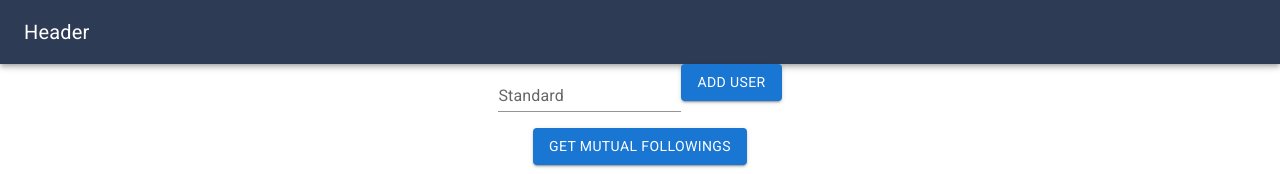
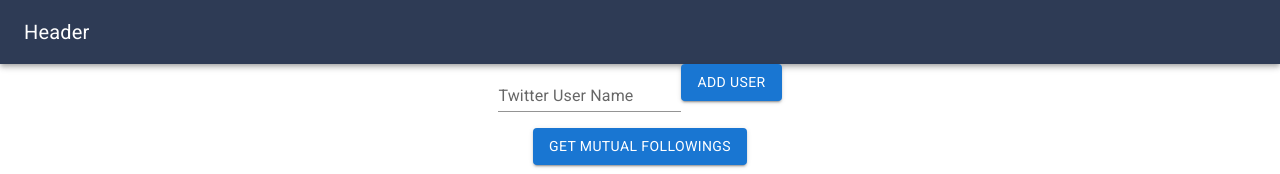
Before and after one commit to garyouyang9449/findMutualFriends, a React (Create React App) app in the folder client/: page / in a window 1280 px wide. Shown: the top 174 px of the page. Built offline with nearby package versions, Linux system fonts and the light colour scheme.

Commit message:
added custom input twitter user on the client

```diff
--- a/client/src/components/Home.tsx
+++ b/client/src/components/Home.tsx
@@ -24,7 +24,10 @@ const Home = () => {
         direction="column"
         alignItems="center"
       >
-        <TwitterUsers />
+        <TwitterUsers
+          users={users}
+          setUsers={setUsers}
+        />
         <MutualFollowings
           users={users}
           setMutualFollowings={setMutualFollowings}
--- a/client/src/components/TwitterUsers/TwitterUsers.jsx
+++ b/client/src/components/TwitterUsers/TwitterUsers.jsx
@@ -1,13 +1,43 @@
-import React from 'react';
+import React, { useState } from 'react';
 import Button from '@mui/material/Button';
 import TextField from '@mui/material/TextField';
 import { Grid } from '@mui/material';
 
-const TwitterUsers = () => {
+const TwitterUsers = ({ users, setUsers }) => {
+  const [user, setUser] = useState('');
+  const [showError, setShowError] = useState(false);
+  const [label, setLabel] = useState('Twitter User Name');
+
+  const handleChange = (event) => {
+    setUser(event.target.value);
+  }
+
+  const handleClick = () => {
+    if(user.length > 0 && user.charAt(0) === '@') {
+      setShowError(true)
+      setLabel('Error')
+    } else {
+      setUsers([...users, user]);
+      setUser('');
+    }
+  };
+
   return (
     <Grid item xs={12}>
-      <TextField id="standard-basic" label="Standard" variant="standard" />
-      <Button variant="contained" >Add User</Button>
+      <TextField
+        id="standard-basic"
+        label={label}
+        variant="standard"
+        value={user}
+        onChange={handleChange}
+        error={showError}
+      />
+      <Button
+        variant="contained"
+        onClick={handleClick}
+      >
+        Add User
+      </Button>
     </Grid>
 
   )
```
